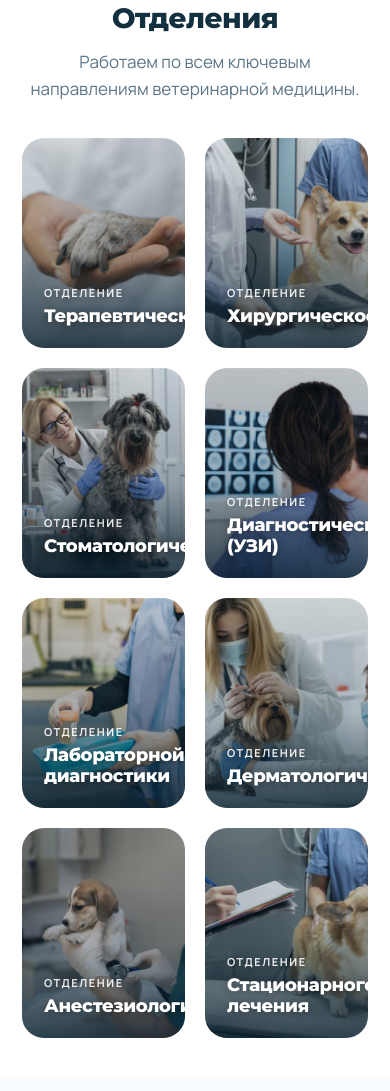
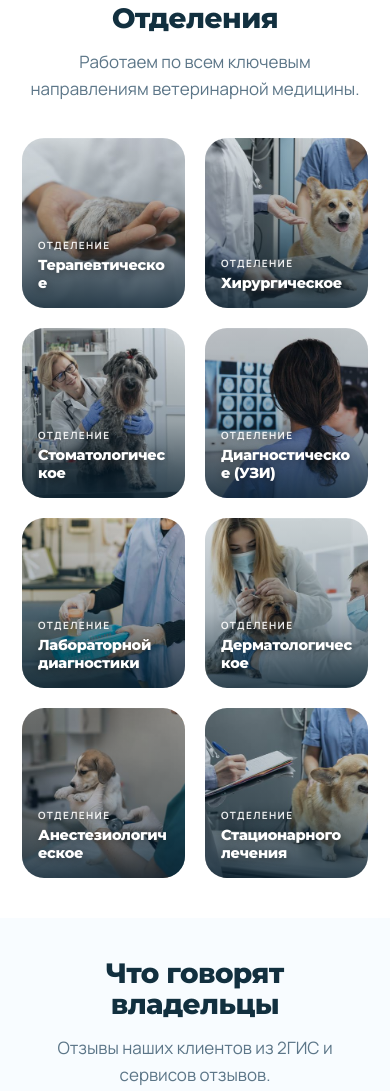
Before and after one commit to asticat2310-code/DobroVet, a plain HTML site: page index.html in a window 390 px wide. Shown: the part 3055-4146 px from the top of the page. Drawn offline with Linux system fonts and the light colour scheme.

Commit message:
Mobile: fix clipped department card titles (smaller font, word-break)

```diff
--- a/index.html
+++ b/index.html
@@ -163,7 +163,7 @@ header.scrolled .burger span{background:var(--brand)}
 .dep-card:hover .dep-photo{transform:scale(1.06)}
 .dep-card::after{content:"";position:absolute;inset:0;background:linear-gradient(180deg,rgba(10,50,74,.15) 0%,rgba(8,40,60,.32) 55%,rgba(6,30,46,.82) 100%)}
 .dep-card small{position:relative;z-index:1;font-weight:700;font-size:11px;letter-spacing:.14em;text-transform:uppercase;opacity:.9;text-shadow:0 1px 6px rgba(0,0,0,.4)}
-.dep-card h3{position:relative;z-index:1;font-family:'Montserrat';font-weight:800;font-size:18px;margin-top:4px;line-height:1.15;text-shadow:0 1px 8px rgba(0,0,0,.45)}
+.dep-card h3{position:relative;z-index:1;font-family:'Montserrat';font-weight:800;font-size:18px;margin-top:4px;line-height:1.2;text-shadow:0 1px 8px rgba(0,0,0,.45);overflow-wrap:break-word;word-break:break-word}
 
 /* ---------- Reviews ---------- */
 .rev-top{display:flex;align-items:center;justify-content:center;gap:22px;margin-bottom:44px;flex-wrap:wrap}
@@ -284,6 +284,9 @@ footer ul a:hover{color:#fff}
   .sec{padding:40px 0}
   .adv-grid,.serv-grid,.rev-grid{grid-template-columns:1fr}
   .dep-grid{grid-template-columns:1fr 1fr}
+  .dep-card{min-height:170px;padding:16px}
+  .dep-card h3{font-size:14.5px}
+  .dep-card small{font-size:10px}
   .foot-grid{grid-template-columns:1fr}
   .form-card{padding:28px 22px}
   .hero-trust{gap:16px}
```
